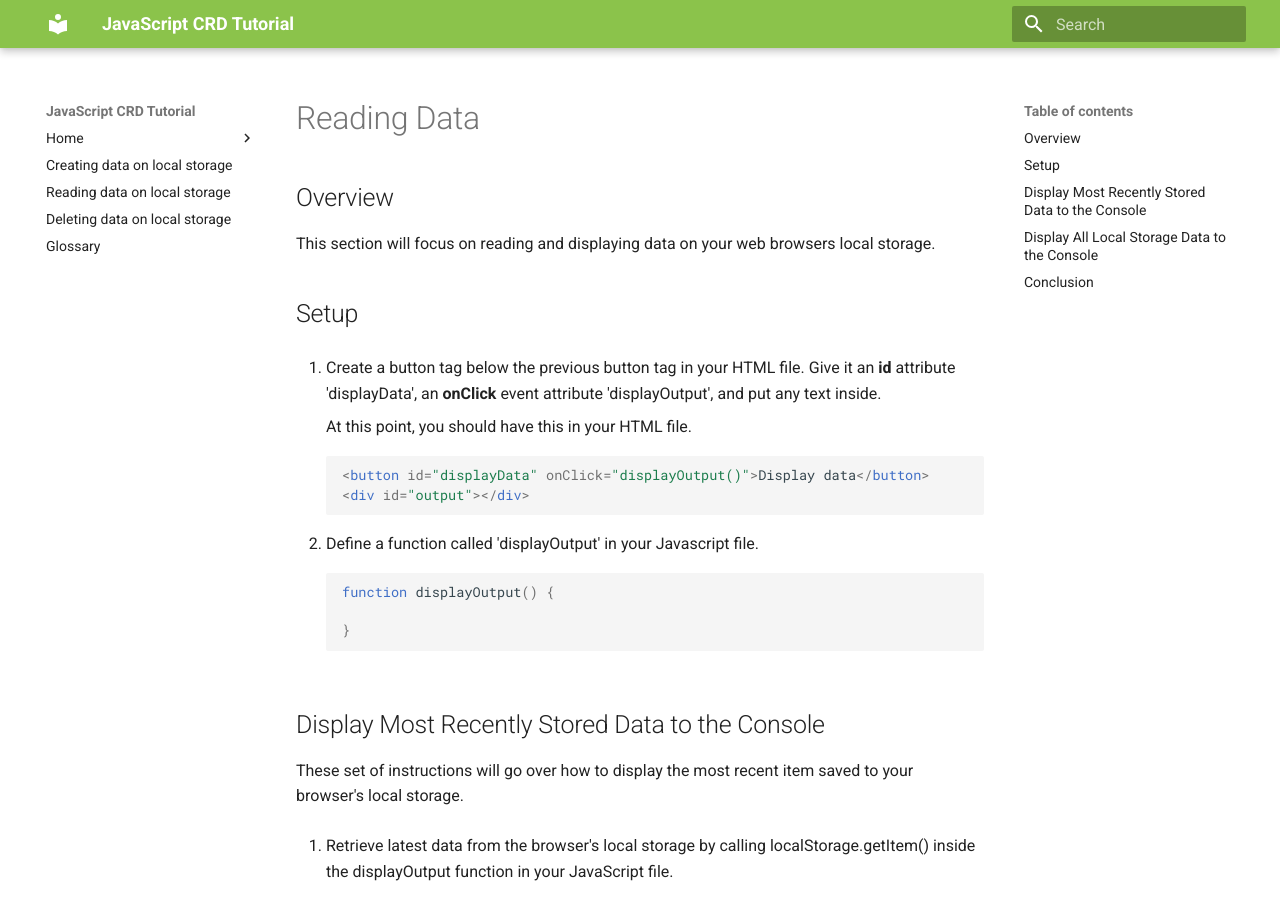
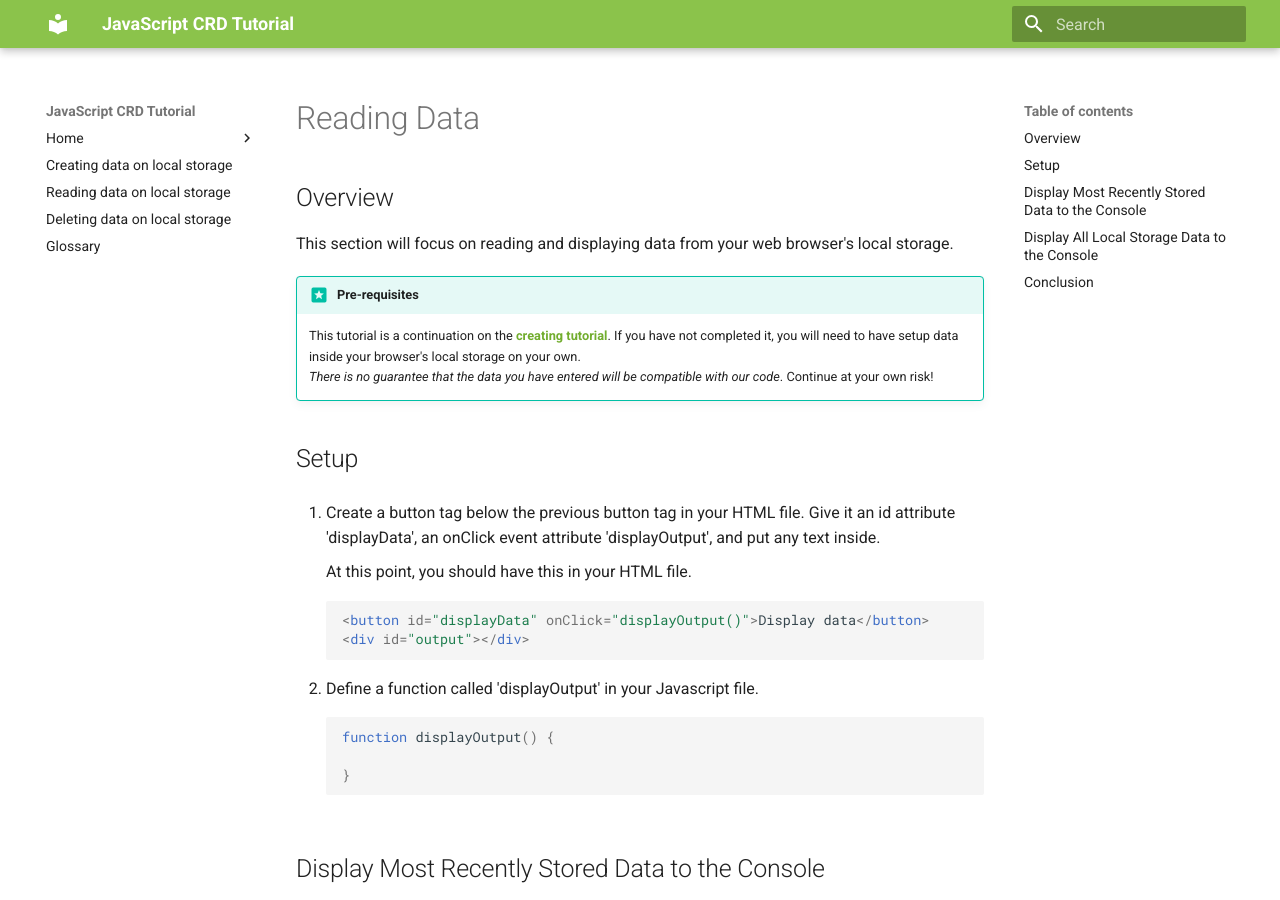
Before and after one commit to mnkhee/user-docs-project, an MkDocs documentation site: the page built from docs/tutorials/reading.md, in a window 1280 px wide and 900 px high. Built offline with MkDocs 1.6.1 and Material for MkDocs 9.7.7, drawn with Linux system fonts in a browser that asks for light colours.

Commit message:
Update reading tutorial

```diff
--- a/docs/tutorials/reading.md
+++ b/docs/tutorials/reading.md
@@ -2,11 +2,14 @@
 
 ## Overview
 
-This section will focus on reading and displaying data on your web browsers local storage.
+This section will focus on reading and displaying data from your web browser's local storage.
+!!! tip "Pre-requisites"
+    This tutorial is a continuation on the [**creating tutorial**](creating.md). If you have not completed it, you will need to have setup data inside your browser's local storage on your own.
+    <br> *There is no guarantee that the data you have entered will be compatible with our code*. Continue at your own risk!
 
 ## Setup
 
-1. Create a button tag below the previous button tag in your HTML file. Give it an **id** attribute 'displayData', an **onClick** event attribute 'displayOutput', and put any text inside.
+1. Create a button tag below the previous button tag in your HTML file. Give it an id attribute 'displayData', an onClick event attribute 'displayOutput', and put any text inside.
 
     At this point, you should have this in your HTML file.
 
@@ -53,7 +56,6 @@ These set of instructions will go over how to display the most recent item saved
 8. Navigate to the console tab
     <br> ![access-console](/images/reading/access-console.png)
 
-
 ## Display All Local Storage Data to the Console
 
 These set of instructions will go over how to display everything saved to your browsers local storage.
@@ -79,7 +81,6 @@ These set of instructions will go over how to display everything saved to your b
 7. Navigate to the console tab
     <br> ![access-console](/images/reading/access-console.png)
 
-
 ## Conclusion
 
 By the end of this section, you will be able to:
```
Also changed, not shown: docs/introduction.md (+2 -0 lines).
